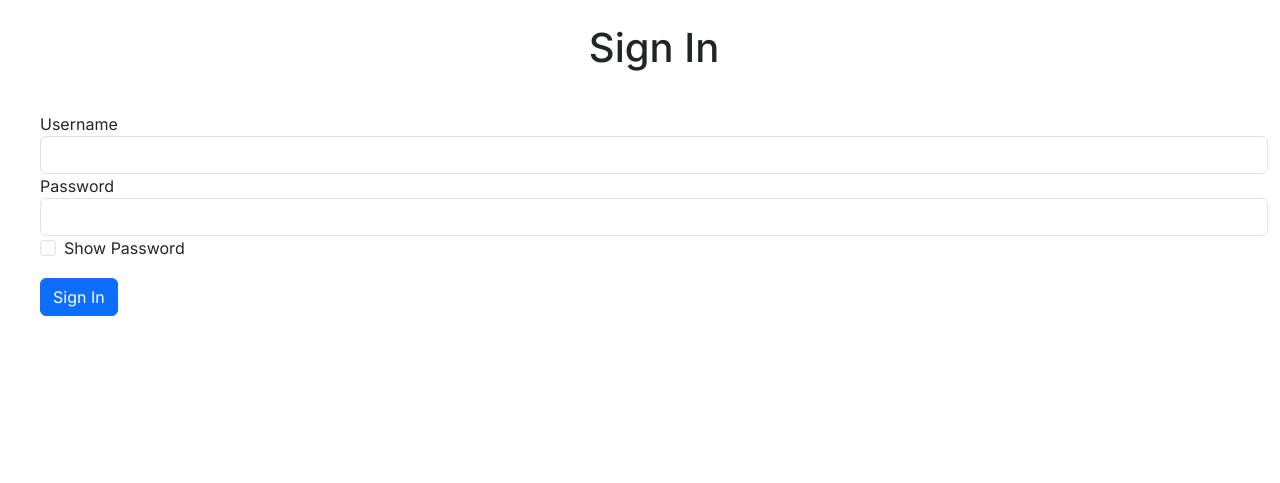
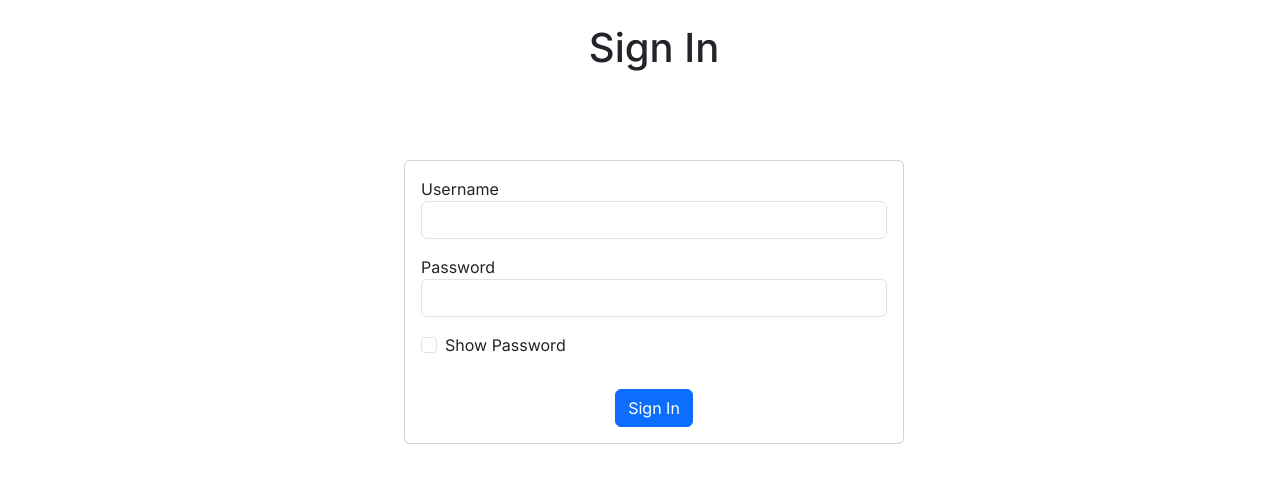
Before and after one commit to TEW07/SummerProject, a Flask app: a page that uses app/auth/templates/login.html in a window 1280 px wide. Shown: the part 56-539 px from the top of the page. Run offline with Flask 3, Linux system fonts and the light colour scheme; some libraries are stand-ins or nearby versions.

Commit message:
Wholesale aesthetic improvements using cards and containers

```diff
--- a/app/auth/templates/login.html
+++ b/app/auth/templates/login.html
@@ -4,31 +4,35 @@
 {% block heading %}Sign In{% endblock %}
 
 {% block content %}
-    <div class="container">
+    <div class="container mt-5">
+        <div class="card mx-auto" style="max-width: 500px;">
+            <div class="card-body">
                 <form method="POST" action="">
                     {{ form.hidden_tag() }}
-            <div class="form-group">
+                    <div class="form-group mb-3">
                         {{ form.username.label(class="form-control-label") }}
                         {{ form.username(class="form-control") }}
                         {% for error in form.username.errors %}
                             <div class="text-danger">{{ error }}</div>
                         {% endfor %}
                     </div>
-            <div class="form-group">
+                    <div class="form-group mb-3">
                         {{ form.password.label(class="form-control-label") }}
                         {{ form.password(class="form-control", id="password") }}
                         {% for error in form.password.errors %}
                             <div class="text-danger">{{ error }}</div>
                         {% endfor %}
                     </div>
-            <div class="form-group form-check">
+                    <div class="form-group form-check mb-3">
                         <input type="checkbox" class="form-check-input" id="showPassword">
                         <label class="form-check-label" for="showPassword">Show Password</label>
                     </div>
-            <div class="form-group">
+                    <div class="form-group text-center">
                         {{ form.submit(class="btn btn-primary mt-3") }}
                     </div>
                 </form>
+            </div>
+        </div>
     </div>
     <script>
         document.addEventListener('DOMContentLoaded', function () {
```
Also changed, not shown: app/auth/templates/register.html (+11 -7 lines), app/gamification/templates/leaderboard.html (+10 -7 lines), app/data/data.sqlite. Lines whose indentation alone changed are shown as unchanged.
